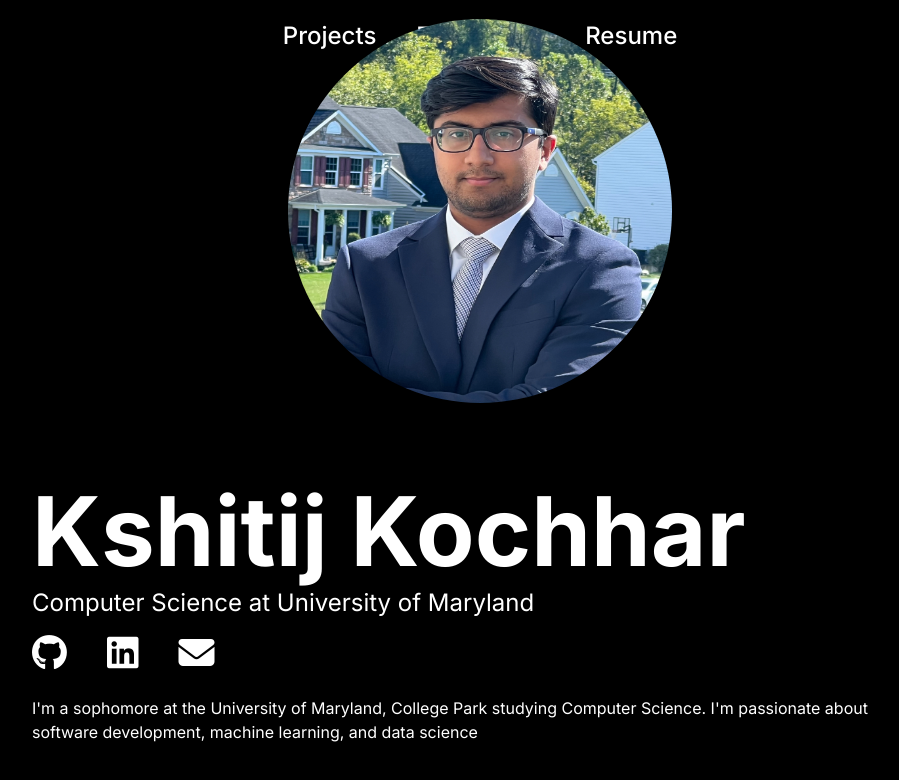
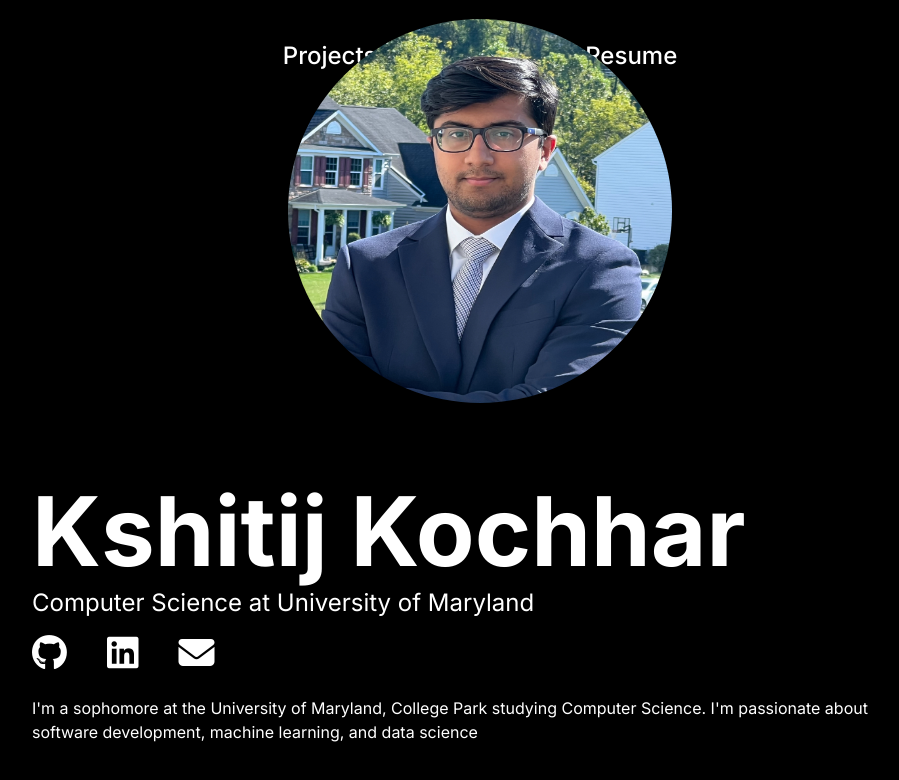
Before and after one commit to k-kochhar/portfolio, a Next.js app: page / in a window 1280 px wide. Shown: the top 780 px of the page, without its empty margins (160-1059 px from the left). Built offline with nearby package versions, Linux system fonts and the light colour scheme.

Commit message:
Header looks nicer

```diff
--- a/app/components/Header.js
+++ b/app/components/Header.js
@@ -11,7 +11,7 @@ const navigation = [
 
 export function Header() {
     return (
-        <header className="w-screen h-16 py-5">
+        <header className="w-screen h-16 pt-10">
                 <div className="flex flex-wrap font-medium sm:gap-x-10 gap-x-3 items-center justify-center text-2xl">
                     {navigation.map((item) => {
                         return (
```
